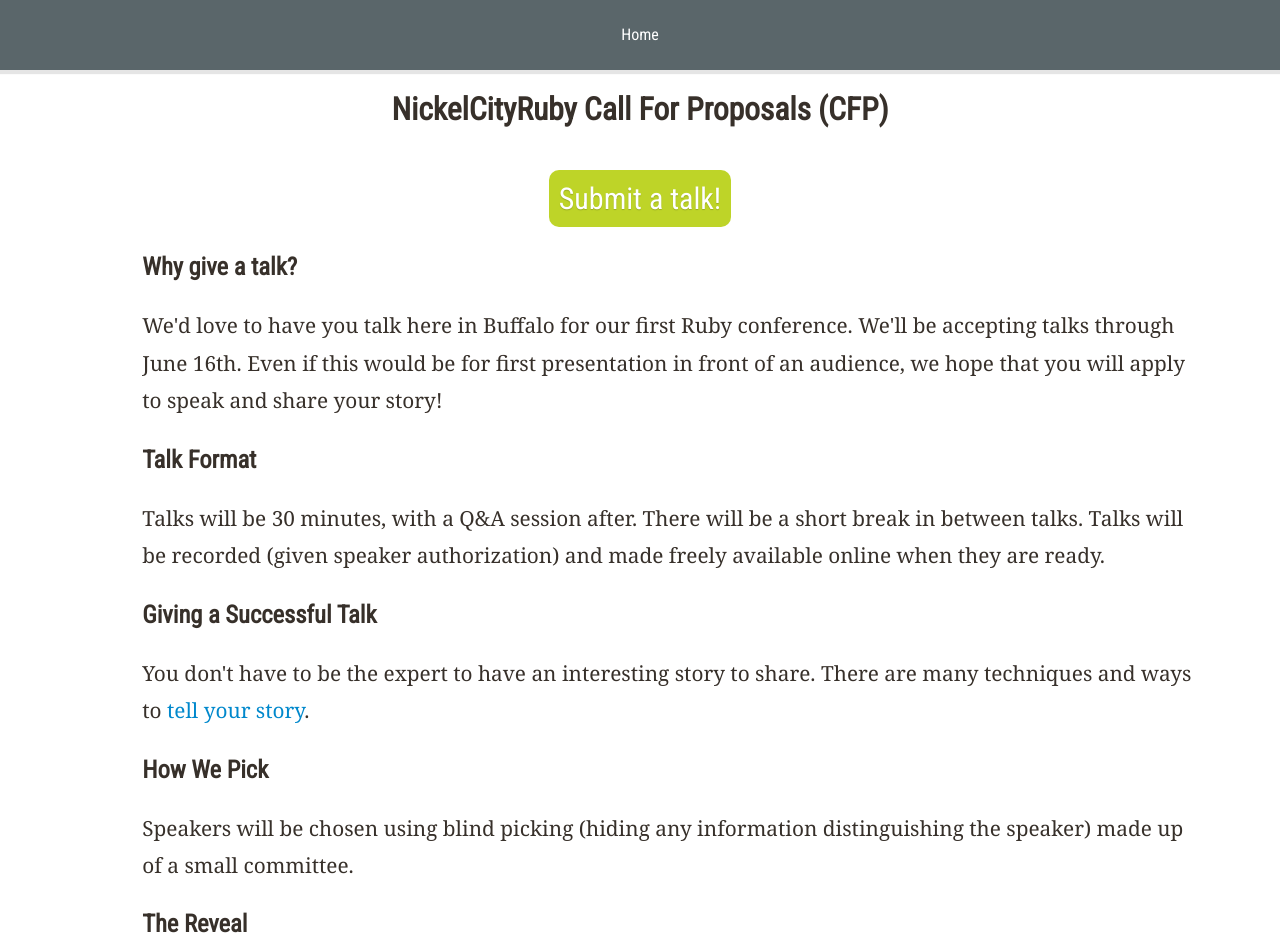
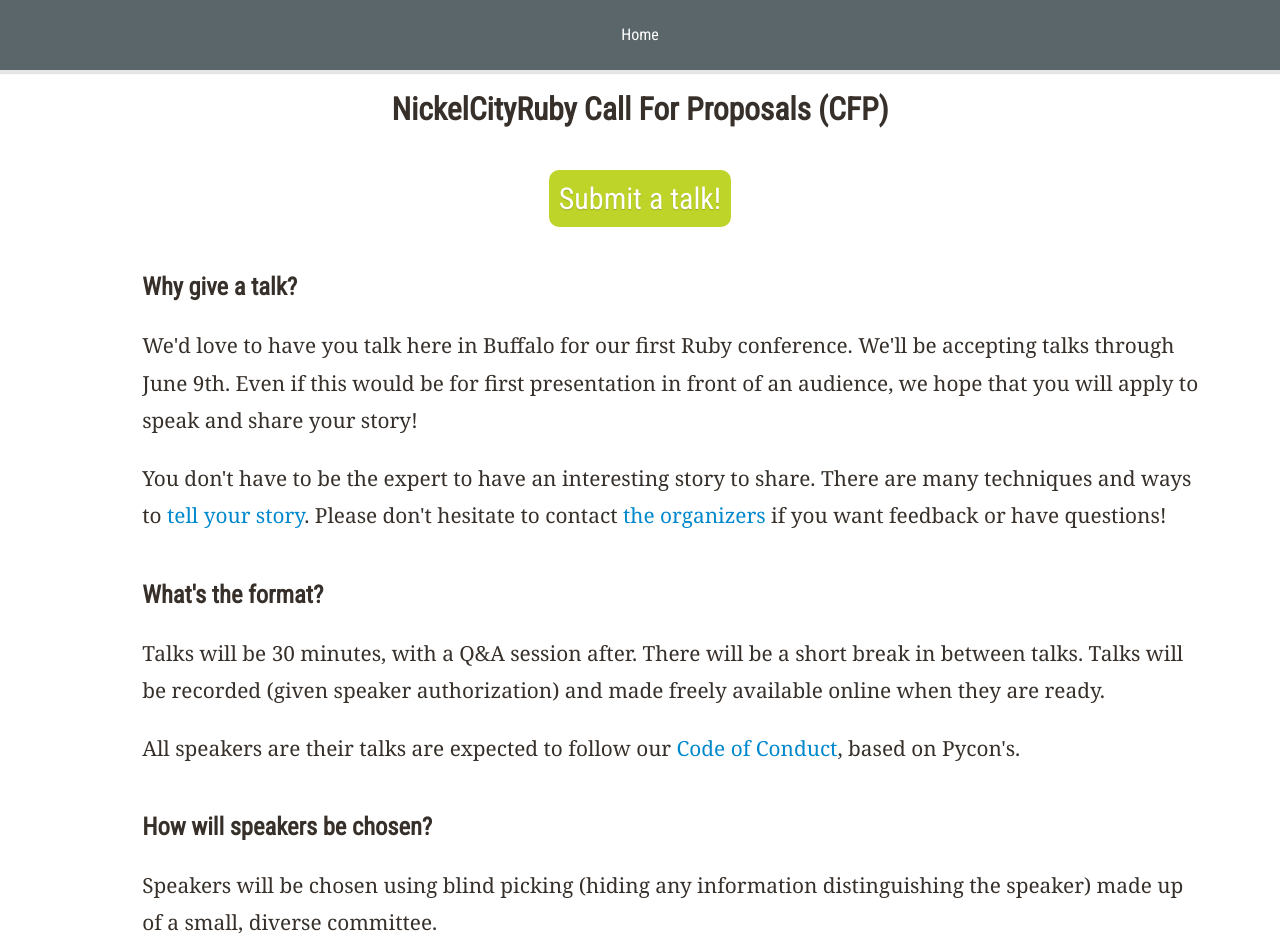
Before and after one commit to nysmakers/nysmakers.github.io, a Jekyll site: the page built from 2013/cfp/index.html, in a window 1280 px wide. Shown: the top 952 px of the page. Built offline with Jekyll 4.4.1, drawn with Linux system fonts in a browser that asks for light colours; some of the changed text lies outside the part shown.

Commit message:
cfp copy nits

```diff
--- a/2013/cfp/index.html
+++ b/2013/cfp/index.html
@@ -9,7 +9,7 @@
 </nav>
 
 <div id="contentContainer">
-  <section class="row-fluid">
+  <section class="row-fluid" id="cfp">
     <h2 class="span10 offset1">NickelCityRuby Call For Proposals (CFP)</h2>
 
     <p class="text-center">
@@ -21,49 +21,53 @@
     </h3>
 
     <p class="span10 offset1">
-      We'd love to have you talk here in Buffalo for our first Ruby conference. We'll be accepting talks through June 16th. Even if this would be for first presentation in front of an audience, we hope that you will apply to speak and share your story!
+      We'd love to have you talk here in Buffalo for our first Ruby conference. We'll be accepting talks through June 9th. Even if this would be for first presentation in front of an audience, we hope that you will apply to speak and share your story!
+    </p>
+    <p class="span10 offset1">
+      You don't have to be the expert to have an interesting story to share. There are many techniques and ways to <a href="https://speakerdeck.com/bipuldeb/seven-deadly-tricks-seven-ways-to-storytelling">tell your story</a>. Please don't hesitate to contact <a href="mailto:nickelcityruby@gmail.com">the organizers</a> if you want feedback or have questions!</a>
     </p>
 
     <h3 class="span10 offset1">
-      Talk Format
+      What's the format?
     </h3>
 
     <p class="span10 offset1">
-      Talks will be 30 minutes, with a Q&A session after. There will be a short break in between talks. Talks will be recorded (given speaker authorization) and made freely available online when they are ready.
+      Talks will be 30 minutes, with a Q&amp;A session after. There will be a short break in between talks. Talks will be recorded (given speaker authorization) and made freely available online when they are ready.
+    </p>
+    <p class="span10 offset1">
+      All speakers are their talks are expected to follow our <a href="https://github.com/nickelcityruby/code-of-conduct/blob/master/code_of_conduct.md">Code of Conduct</a>, based on Pycon's.
     </p>
 
     <h3 class="span10 offset1">
-      Giving a Successful Talk
+      How will speakers be chosen?
     </h3>
 
     <p class="span10 offset1">
-      You don't have to be the expert to have an interesting story to share. There are many techniques and ways to <a href="https://speakerdeck.com/bipuldeb/seven-deadly-tricks-seven-ways-to-storytelling">tell your story</a>.
+      Speakers will be chosen using blind picking (hiding any information distinguishing the speaker) made up of a small, diverse committee.
     </p>
 
     <h3 class="span10 offset1">
-      How We Pick
+      What will speakers get?
     </h3>
 
     <p class="span10 offset1">
-      Speakers will be chosen using blind picking (hiding any information distinguishing the speaker) made up of a small committee.
+      You'll get free access to the conference, and our eternal gratitude. We're sorry, but NickelCityRuby can't pay for travel expenses this year.
     </p>
 
     <h3 class="span10 offset1">
-      The Reveal
+      When will I find out if my talk is accepted?
     </h3>
 
     <p class="span10 offset1">
-      We will contact all those applied. Please make sure to include a valid email
-      so that we can get a hold of you with further details.
+      We will contact all those applied by 6/16. Please make sure to include a valid email so that we can get a hold of you with further details.
     </p>
 
     <h3 class="span10 offset1">
-      If You Have Questions
+      Have more questions?
     </h3>
 
     <p class="span10 offset1">
-      Email us at <a href="mailto:nickelcityruby@gmail.com" rel="nofollow">nickelcityruby@gmail.com</a>
-      or <a href="http://twitter.com/nickelcityruby">tweet at us</a>.
+      Email us at <a href="mailto:nickelcityruby@gmail.com" rel="nofollow">nickelcityruby@gmail.com</a> or <a href="http://twitter.com/nickelcityruby">tweet at us</a>.
     </p>
   </section>
 </div>
--- a/2013/index.html
+++ b/2013/index.html
@@ -27,7 +27,7 @@
       We're running a simple, down to earth conference, and we'd like you to attend.
     </p>
     <p class="text-center">
-      Our CFP will be open until June 16th.
+      Our CFP will be open until June 9th.
     </p>
     <p class="text-center" style="clear:both;">
       <a class="punch" href="http://2013.nickelcityruby.com">Register to attend: $99</a>
--- a/stylesheets/responsive.css
+++ b/stylesheets/responsive.css
@@ -254,3 +254,6 @@
     footer .thanks a {
       color: #aaa;
       text-decoration: underline; }
+
+#cfp p {
+  margin-bottom: 20px; }
--- a/stylesheets/scss/responsive.scss
+++ b/stylesheets/scss/responsive.scss
@@ -331,3 +331,9 @@
     }
   }
 }
+
+#cfp {
+  p {
+    margin-bottom: 20px;
+  }
+}
```
